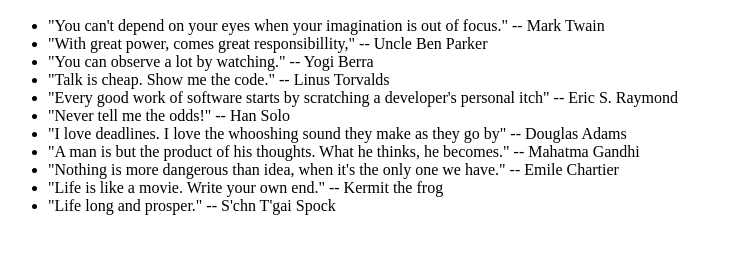
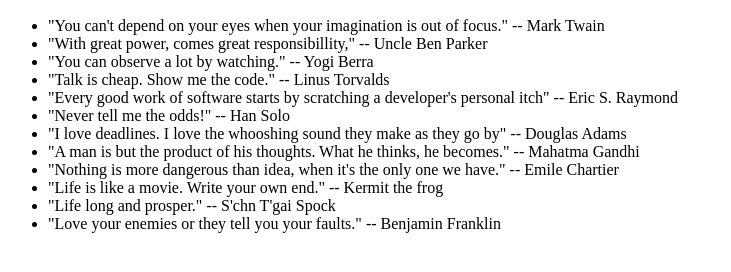
Before and after one commit to fwgh/0main_openSAP_repo, a plain HTML site: page index.html in a window 1280 px wide. Shown: the part 110-382 px from the top of the page, without its empty margins (0-731 px from the left). Drawn offline with Linux system fonts and the light colour scheme.

Commit message:
added Benjamin Franklin quote

```diff
--- a/index.html
+++ b/index.html
@@ -42,6 +42,9 @@
 			<li>
 				"Life long and prosper." -- S'chn T'gai Spock
 			</li>
+			<li>
+				"Love your enemies or they tell you your faults." -- Benjamin Franklin
+			</li>
 		</ul>
 	</body>
 </html>
```
